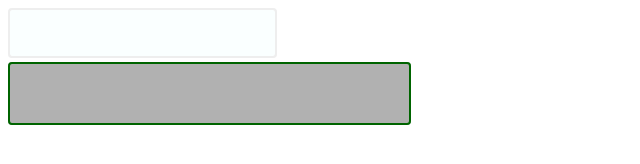
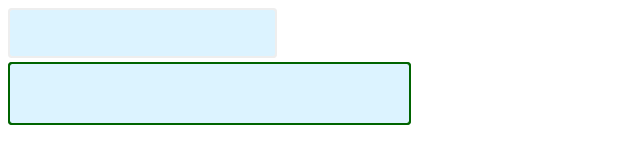
Before and after one commit to petarjs/smart-email-field, a website: page index.html in a window 1280 px wide. Shown: the whole page, without its empty margins (0-640 px from the left). Drawn offline with Linux system fonts and the light colour scheme.

Commit message:
fix text color change

```diff
--- a/index.html
+++ b/index.html
@@ -40,7 +40,13 @@
 
     <script>
       [].slice.call(document.querySelectorAll('.my-email'))
-        .map(el => new SmartEmailField(el));
+        .map(el => new SmartEmailField(el, {
+          shadowStyle: {
+            background: 'rgba(100, 200, 250, 0.3)',
+            color: 'white',
+            opacity: 0.75
+          }
+        }));
     </script>
   </body>
 </html>
--- a/smart-email-field.js
+++ b/smart-email-field.js
@@ -140,7 +140,7 @@
      * @param {Object} ctx - optional context for callback to be called in
      * @returns {Function}
      */
-    function throttle (callback, limit, ctx) {
+    function throttle(callback, limit, ctx) {
       var wait = false;
       return function () {
         if (!wait) {
@@ -194,7 +194,7 @@
      * @param {String} css
      * @returns {undefined}
      */
-    function addStyle(css) {
+    SmartEmailField.prototype.addStyle = function(css) {
       var head = document.head || document.getElementsByTagName('head')[0];
       var style = document.createElement('style');
 
@@ -216,7 +216,7 @@
      * @param {[DOMNode]} elms
      * @returns {undefined}
      */
-    function wrap(wrapper, elms) {
+    SmartEmailField.prototype.wrap = function(wrapper, elms) {
       if (!elms.length) elms = [elms];
 
       for (var i = elms.length - 1; i >= 0; i--) {
@@ -242,7 +242,7 @@
      * @param {DOMNode} el
      * @returns {String}
      */
-    function getElementCss(el) {
+    SmartEmailField.prototype.getElementCss = function(el) {
       var css = window.getComputedStyle(el, '');
       if(!css.cssText) {
         // Firefox doesn't give us a nice cssText property, so we generate it ourselves
@@ -255,25 +255,34 @@
       return css.cssText;
     }
 
-    function getShadowField(el) {
-      var elCss = getElementCss(el);
-      addStyle('.sef-wrapper--' + el.getAttribute('id') + ' .sef-shadow {' + elCss + '}');
+    SmartEmailField.prototype.getShadowField = function(el) {
+      var elCss = this.getElementCss(el);
+      this.addStyle('.sef-wrapper--' + el.getAttribute('id') + ' .sef-shadow {' + elCss + '}');
       el.style.background = 'transparent';
 
       var shadow = document.createElement('div');
       shadow.classList.add('sef-shadow');
-      Object.assign(shadow.style, {
+
+      var shadowStyle = {
         position: 'absolute',
         top: 0,
         left: 0,
         right: 0,
         bottom: 0,
+        '-webkit-text-fill-color': 'unset' // allow changing of text color
+      };
+
+      var additionalShadowStyle = this._defaults.shadowStyle || {
         opacity: 0.3
-      });
+      };
+
+      shadowStyle = extend(shadowStyle, additionalShadowStyle);
+
+      Object.assign(shadow.style, shadowStyle);
       return shadow;
     }
 
-    function getWrapperElement(el) {
+    SmartEmailField.prototype.getWrapperElement = function(el) {
       var wrapperEl = document.createElement('div');
       wrapperEl.classList.add('sef-wrapper');
       wrapperEl.classList.add('sef-wrapper--' + el.getAttribute('id'));
@@ -339,7 +348,11 @@
       }, 0)
 
     }
-
+    /**
+     * Constructor
+     * @param {String|DOMElement} selector Selector of an element to initialize on, or DOM Element
+     * @param {Object} options User settings
+     */
     function SmartEmailField(selector, options) {
       this.el = selector instanceof Element ? selector : document.querySelector(selector);
 
@@ -349,7 +362,7 @@
       this._name = pluginName;
       this._selector = selector;
 
-      extend(defaults, options);
+      extend(this._defaults, options);
 
       this.init();
 
@@ -361,9 +374,6 @@
     /**
      * Initialize Plugin
      * @public
-     * @param {String} selector Selector of an element to initialize on
-     * @param {Object} options User settings
-     *                         options.emailDomains - email domains to use. Array of strings
      */
     SmartEmailField.prototype.init = function () {
       Object.assign(this.el.style, {
@@ -371,10 +381,10 @@
         position: 'relative'
       });
 
-      this.wrapper = getWrapperElement(this.el);
-      wrap(this.wrapper, this.el);
+      this.wrapper = this.getWrapperElement(this.el);
+      this.wrap(this.wrapper, this.el);
 
-      this.shadow = getShadowField(this.el);
+      this.shadow = this.getShadowField(this.el);
       prepend(this.wrapper, this.shadow);
 
       addEvent(this.el, 'keydown', this._updateShadowText.bind(this));
```
Also changed, not shown: readme.md.
